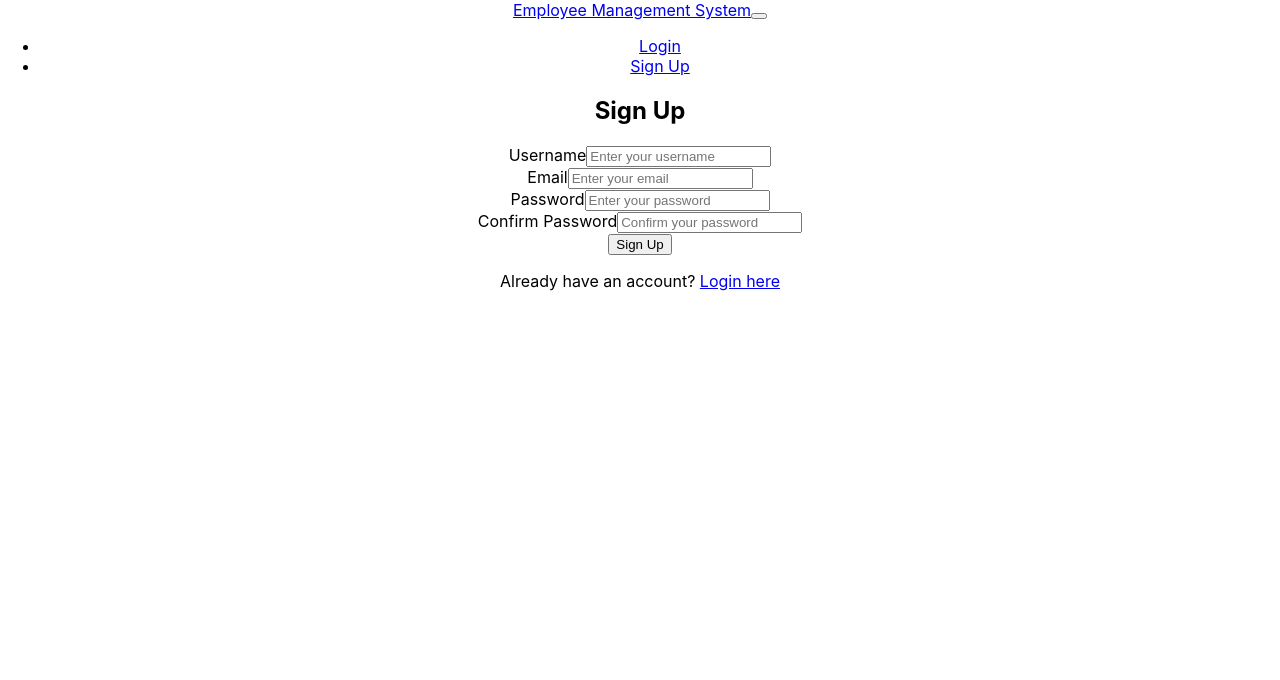
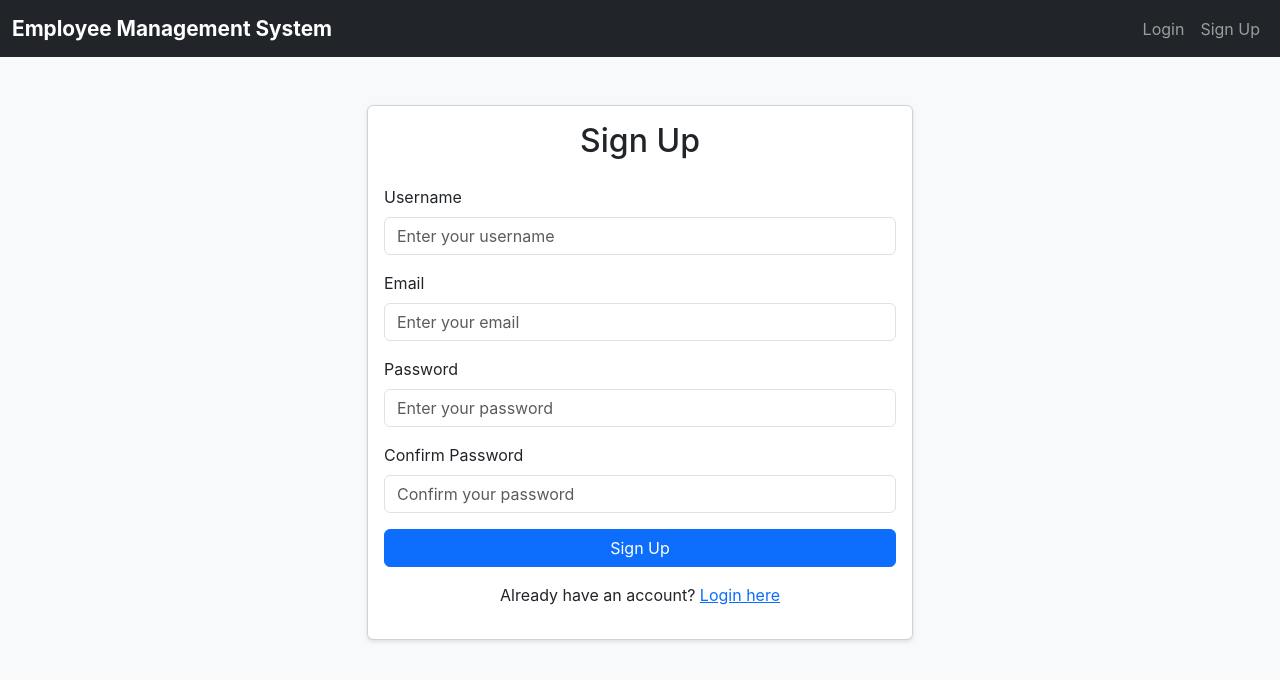
Before and after one commit to ibrahimyondem/101525165_comp3123_assignment2_reactjs, a React (Create React App) app: page /signup in a window 1280 px wide. Shown: the top 680 px of the page. Built offline with nearby package versions, Linux system fonts and the light colour scheme.

Commit message:
Updated the css and added bootstrap styling

```diff
--- a/src/App.css
+++ b/src/App.css
@@ -1,38 +1,42 @@
 .App {
-  text-align: center;
+  min-height: 100vh;
+  background-color: #f8f9fa;
 }
 
-.App-logo {
-  height: 40vmin;
-  pointer-events: none;
+
+body {
+  margin: 0;
+  font-family: -apple-system, BlinkMacSystemFont, 'Segoe UI', 'Roboto', 'Oxygen',
+    'Ubuntu', 'Cantarell', 'Fira Sans', 'Droid Sans', 'Helvetica Neue',
+    sans-serif;
+  -webkit-font-smoothing: antialiased;
+  -moz-osx-font-smoothing: grayscale;
 }
 
-@media (prefers-reduced-motion: no-preference) {
-  .App-logo {
-    animation: App-logo-spin infinite 20s linear;
-  }
+
+.card {
+  box-shadow: 0 2px 4px rgba(0, 0, 0, 0.1);
+  margin-bottom: 20px;
 }
 
-.App-header {
-  background-color: #282c34;
-  min-height: 100vh;
-  display: flex;
-  flex-direction: column;
-  align-items: center;
-  justify-content: center;
-  font-size: calc(10px + 2vmin);
-  color: white;
+/* Tables */
+.table-responsive {
+  margin-top: 20px;
 }
 
-.App-link {
-  color: #61dafb;
+/* Navigation Bar */
+.navbar-brand {
+  font-weight: bold;
+  font-size: 1.3rem;
 }
 
-@keyframes App-logo-spin {
-  from {
-    transform: rotate(0deg);
-  }
-  to {
-    transform: rotate(360deg);
-  }
+/* FOr Buttons */
+.btn {
+  margin-right: 5px;
 }
+
+/* Images */
+img {
+  max-width: 100%;
+  height: auto;
+}
--- a/src/index.js
+++ b/src/index.js
@@ -1,5 +1,6 @@
 import React from 'react';
 import ReactDOM from 'react-dom/client';
+import 'bootstrap/dist/css/bootstrap.min.css';
 import './index.css';
 import App from './App';
 import reportWebVitals from './reportWebVitals';
```
